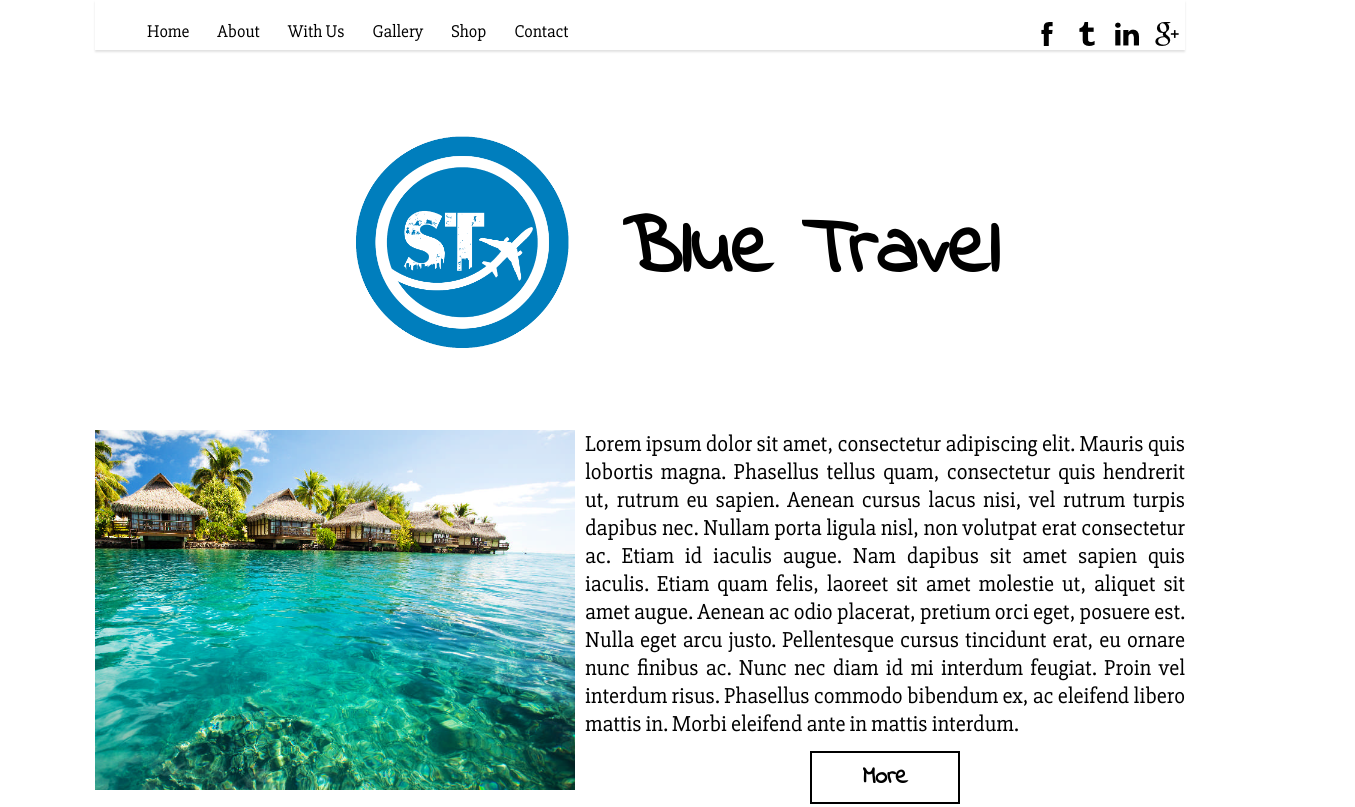
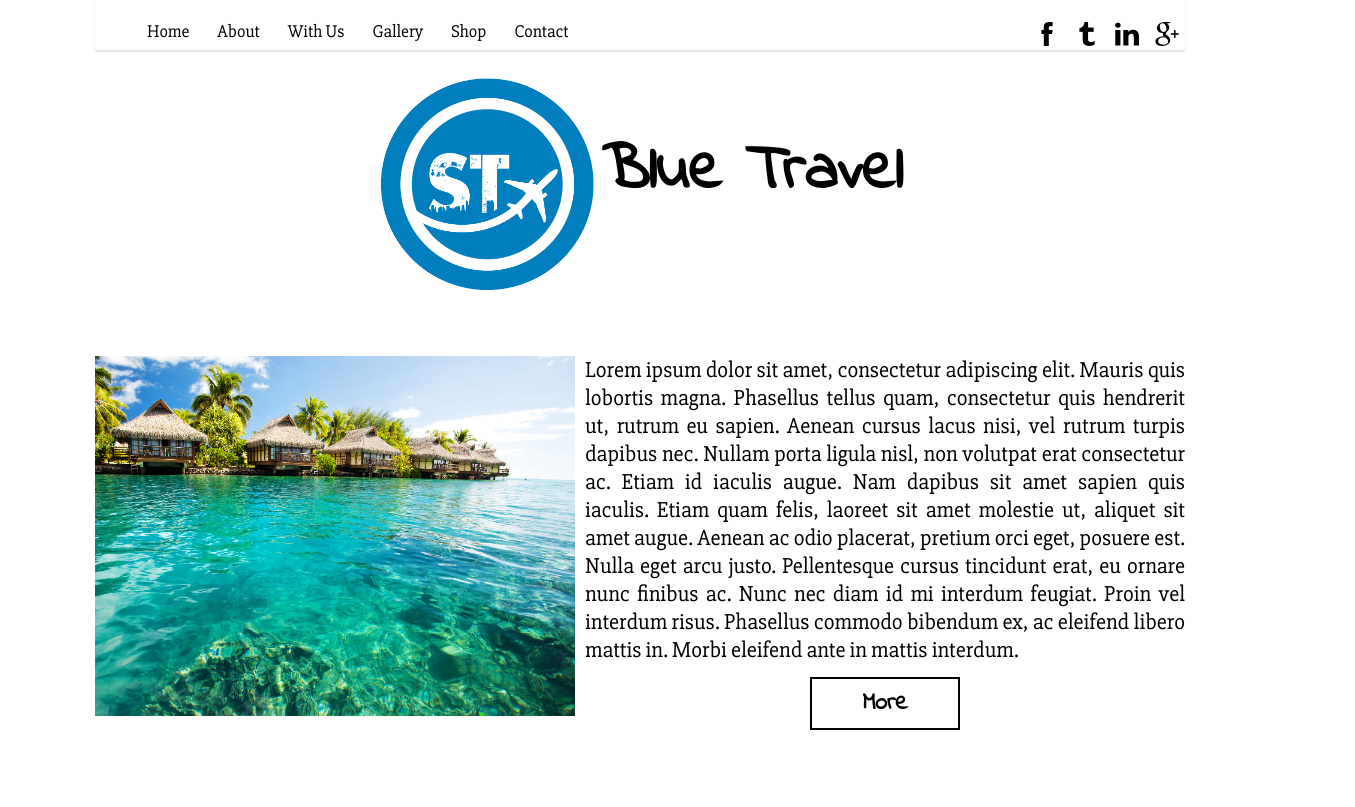
Before and after one commit to banasm/cwiczenie2, a plain HTML site: page index.html in a window 1280 px wide. Shown: the top 807 px of the page, 1355 px wide, since content can reach past the window. Drawn offline with Linux system fonts and the light colour scheme.

Commit message:
Add files via upload

```diff
--- a/index.html
+++ b/index.html
@@ -30,8 +30,8 @@
 				</div> <!-- END OF SOCIAL -->
 			</div> <!-- END OF HEADER -->
 			<div id="logo">
-				<h2><a href="index.html"><img src="images/logo.png" width="220" height="224"/></a></h2>
-				<h1>Blue Travel</h1>
+				<a href="index.html"><img src="images/logo.png"/></a>
+				<h2>Blue Travel</h2>
 			</div> <!-- END OF LOGO -->
 			<div id="content">
 
--- a/style.css
+++ b/style.css
@@ -18,7 +18,7 @@ body {
 
 #menu {
 	float: left;
-	height: 50px;
+	height: auto;
 }
 
 #social {
@@ -60,26 +60,24 @@ body {
 }
 
 #logo {
-	width: 100%;
-	height: 300px;
-}
-
-#logo h1 {
+	clear: both;
+	width: auto;
 	text-align: center;
-	display: block;
-	position: relative;
-	left: 170px;
-	bottom: 160px;
-	font-family: 'Indie Flower', cursive;
-	font-size: 5em;
 }
 
 #logo h2 {
 	text-align: center;
-	position: relative;
-	top: 60px;
-	right: 80px;
+	font-size: 4em;
+	font-family: 'Indie Flower', cursive;
+	display: inline-block;
+	height: auto;
 }
+
+#logo img {
+	vertical-align: middle;
+	height: 14em;
+}
+
 
 #content {
 	margin-top: 60px;
```
